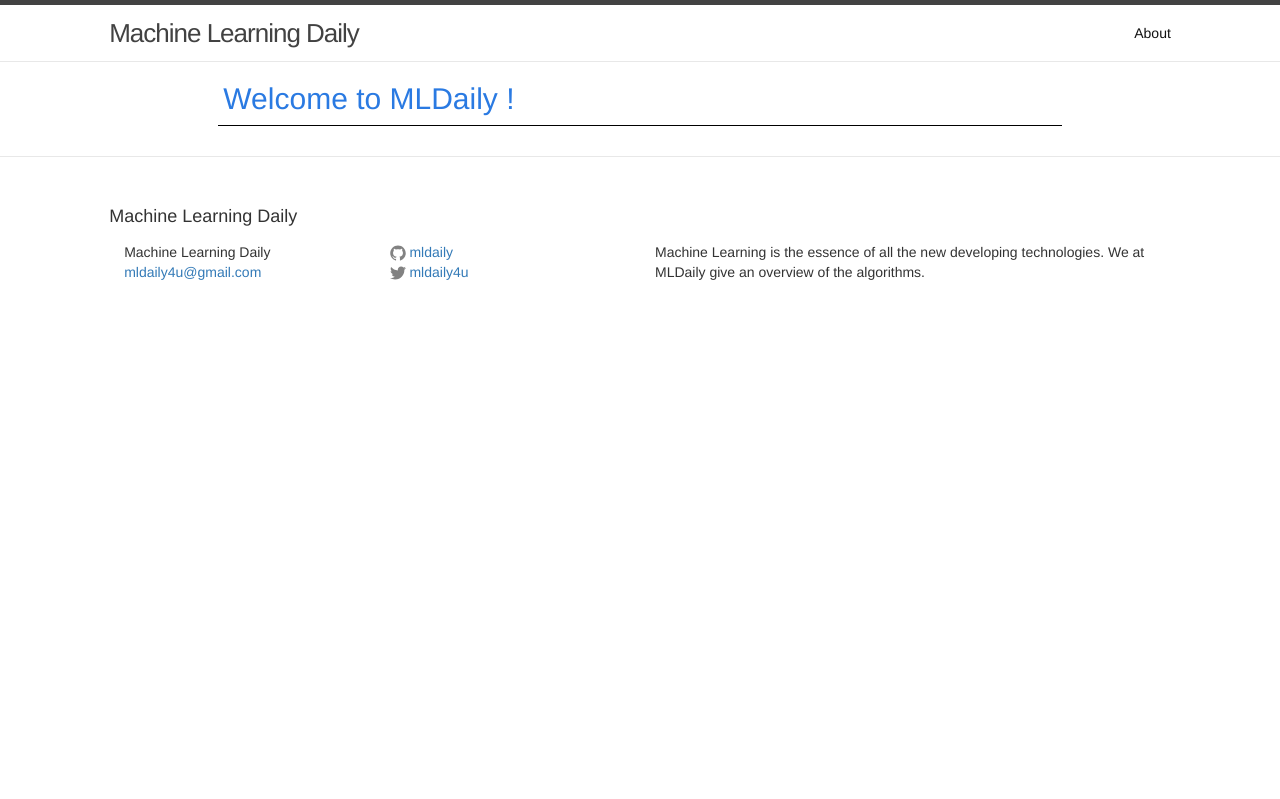
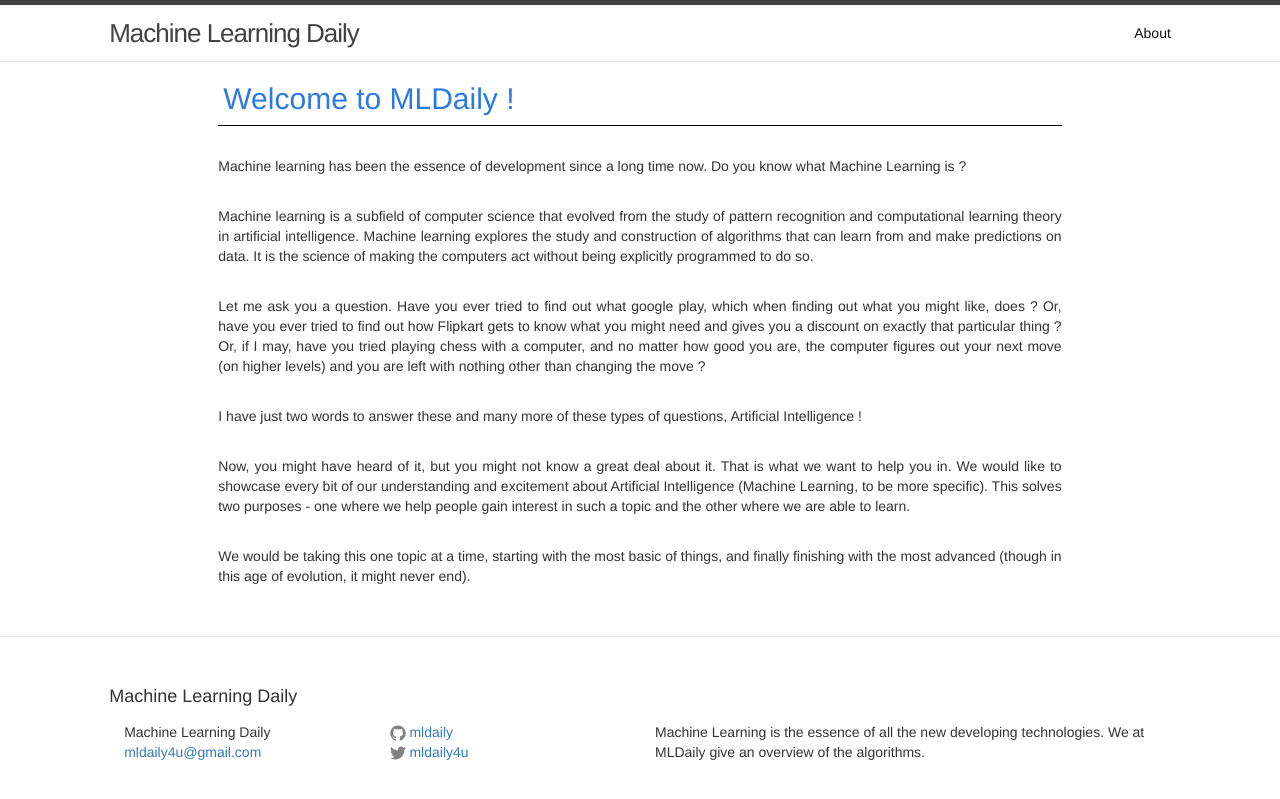
Before and after one commit to MLDaily/MLDaily.github.io, a Jekyll site: the page built from _posts/2015-10-10-welcome-to-mldaily.markdown, in a window 1280 px wide. Shown: the top 799 px of the page. Built offline with Jekyll 4.4.1, drawn with Linux system fonts in a browser that asks for light colours.

Commit message:
welcome note

```diff
--- a/_posts/2015-10-10-welcome-to-mldaily.markdown
+++ b/_posts/2015-10-10-welcome-to-mldaily.markdown
@@ -4,6 +4,20 @@ title:  "Welcome to MLDaily !"
 date:   2015-10-10 12:41:36
 categories: Machine Learning Introduction
 ---
+
+Machine learning has been the essence of development since a long time now. Do you know what Machine Learning is ?<br><br>
+
+Machine learning is a subfield of computer science that evolved from the study of pattern recognition and computational learning theory in artificial intelligence. Machine learning explores the study and construction of algorithms that can learn from and make predictions on data. It is the science of making the computers act without being explicitly programmed to do so.<br><br>
+
+Let me ask you a question. Have you ever tried to find out what google play, which when finding out what you might like, does ? Or, have you ever tried to find out how Flipkart gets to know what you might need and gives you a discount on exactly that particular thing ? Or, if I may, have you tried playing chess with a computer, and no matter how good you are, the computer figures out your next move (on higher levels) and you are left with nothing other than changing the move ?<br><br>
+
+I have just two words to answer these and many more of these types of questions, Artificial Intelligence !<br><br>
+
+Now, you might have heard of it, but you might not know a great deal about it. That is what we want to help you in. We would like to showcase every bit of our understanding and excitement about Artificial Intelligence (Machine Learning, to be more specific). This solves two purposes - one where we help people gain interest in such a topic and the other where we are able to learn.<br><br>
+
+We would be taking this one topic at a time, starting with the most basic of things, and finally finishing with the most advanced (though in this age of evolution, it might never end).<br><br>
+
+
 
 <!-- This blog was developed in order for us, in the organization, to get a complete understanding of how projects in machine learning are done and what we, as students, could do to use this knowledge to contribute to <strong>Machine Learning</strong>.<br> -->
 
```
